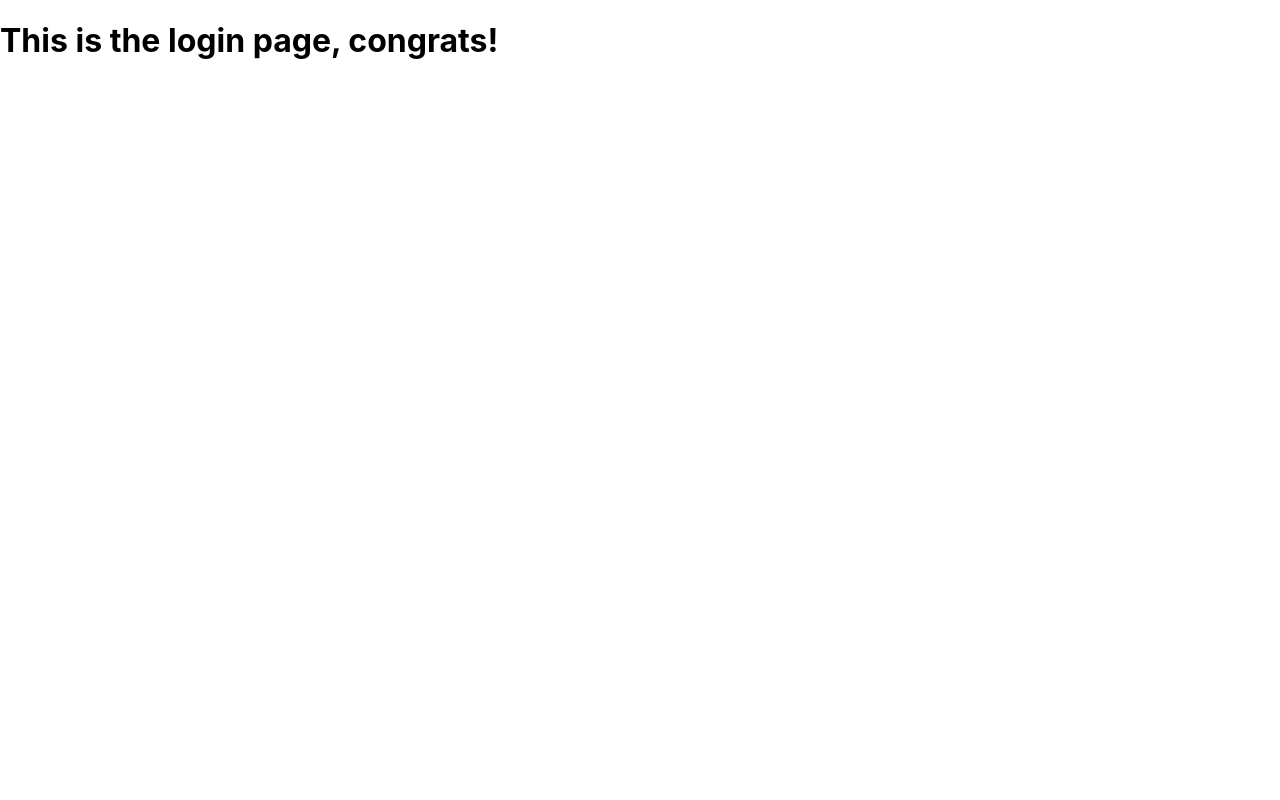
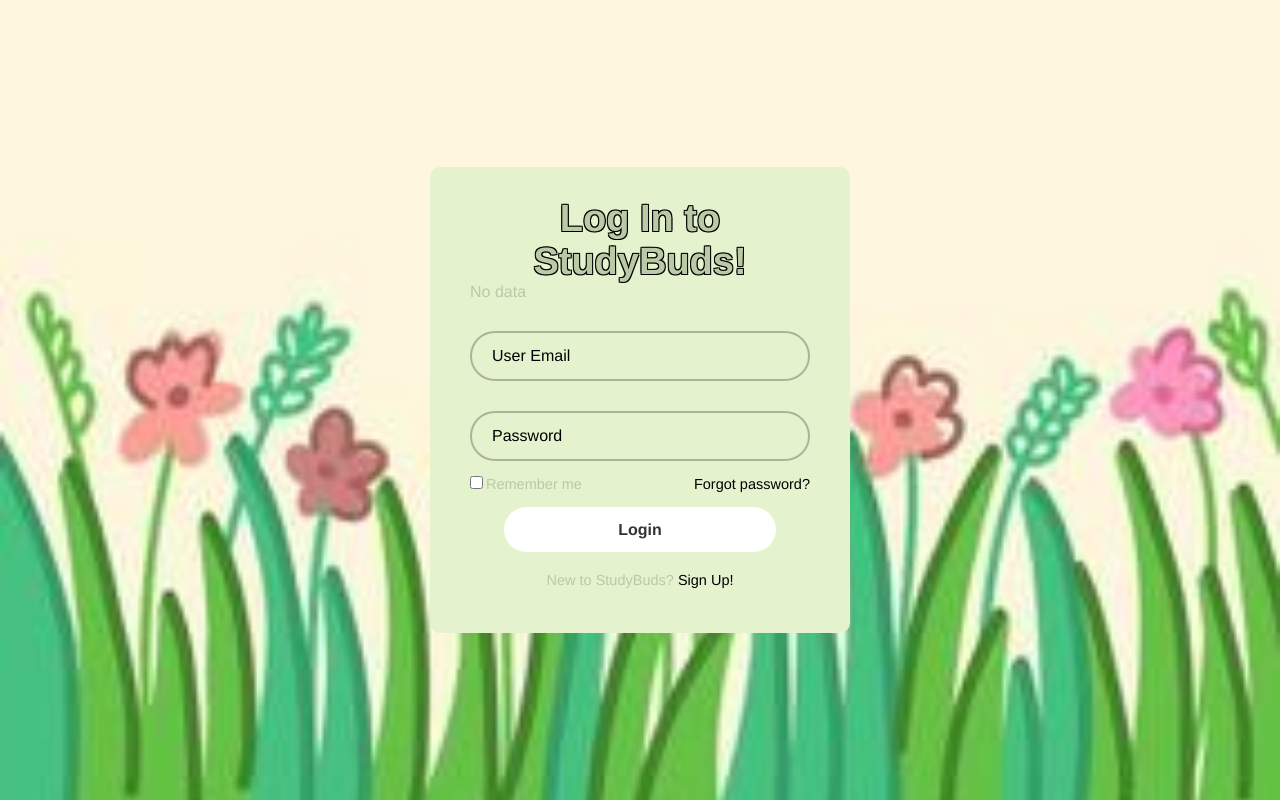
Before and after one commit to WillowMcG/StudyBuds, a React (Create React App) app in the folder frontend/: page /login in a window 1280 px wide. Built offline with nearby package versions, Linux system fonts and the light colour scheme.

Commit message:
Updated frontend login.js to properly display login page and have some interactable function

```diff
--- /dev/null
+++ b/frontend/src/backcon/authapi.js
@@ -0,0 +1,10 @@
+const baseUrl = "localhost:3001/api/auth"
+
+// Doesn't work yet
+class AuthAccessor{
+    addNewUser(email, password) {
+        const xhr = new XMLHttpRequest();
+        xhr.open('GET', `${baseUrl}?userEmail=${email}&userPass=${password}`);
+        return xhr.responseText;
+    }
+}
--- /dev/null
+++ b/frontend/src/backcon/userapi.js
@@ -0,0 +1,6 @@
+const baseUrl = "localhost:3001/api/users"
+
+// Doesn't work yet
+class UserAccessor{
+
+}
--- a/frontend/src/pages/login.js
+++ b/frontend/src/pages/login.js
@@ -1,13 +1,47 @@
-import React from "react";
+import React, { useState } from "react";
+import "./login.css";
+// import "./../backcon/authapi" Not done
 
 // setup taken from https://www.geeksforgeeks.org/how-to-create-a-multi-page-website-using-react-js/
+// Some parts also from https://builtin.com/software-engineering-perspectives/react-api
 
 const Login = () => {
+
+    const [data, setData] = useState(null);
+
+    const handleSubmit = (event) => {
+        //const email = formData.get("email");
+        event.preventDefault();
+        const form = event.currentTarget;
+        const email = form.email.value;
+        const password = form.password.value;
+        //const auth = AuthAccessor(); Not working, keep on tweekin'
+        //var val = auth.addNewUser(email, password);
+        setData(email)
+        alert(`Your email is '${email}'`);
+    };
     return (
-        <div>
-            <h1>
-                This is the login page, congrats!
-            </h1>
+        <div class="log-in-wrapper">
+            <form onSubmit={handleSubmit}>
+                <h1>Log In to StudyBuds!</h1>
+                {data ? <pre>{JSON.stringify(data, null, 2)}</pre> : 'No data'}
+                <div class ="input-box">
+                    <input name="email" type="text" placeholder="User Email" required />
+                </div>
+                <div class ="input-box">
+                    <input name="password" type="password" placeholder="Password" required />
+                </div>
+                <div class="remember-user-and-forgot-password">
+                    <label><input type="checkbox"/>Remember me</label>
+                    <a href="#">Forgot password?</a>
+                </div>
+
+                <button type="submit" class="login-button">Login</button>
+
+                <div class="sign-up">
+                    <p>New to StudyBuds? <a href="#">Sign Up!</a></p>
+                </div>
+            </form>
         </div>
     );
 };
```
Also changed, not shown: 1 other file (tests, documents, lock files or other folders).
